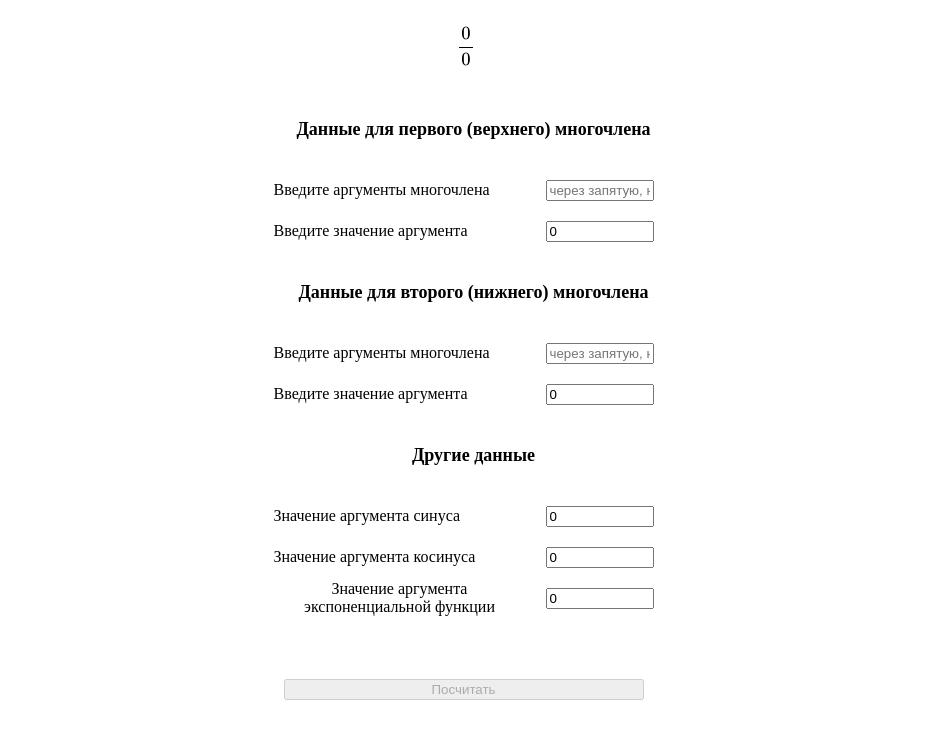
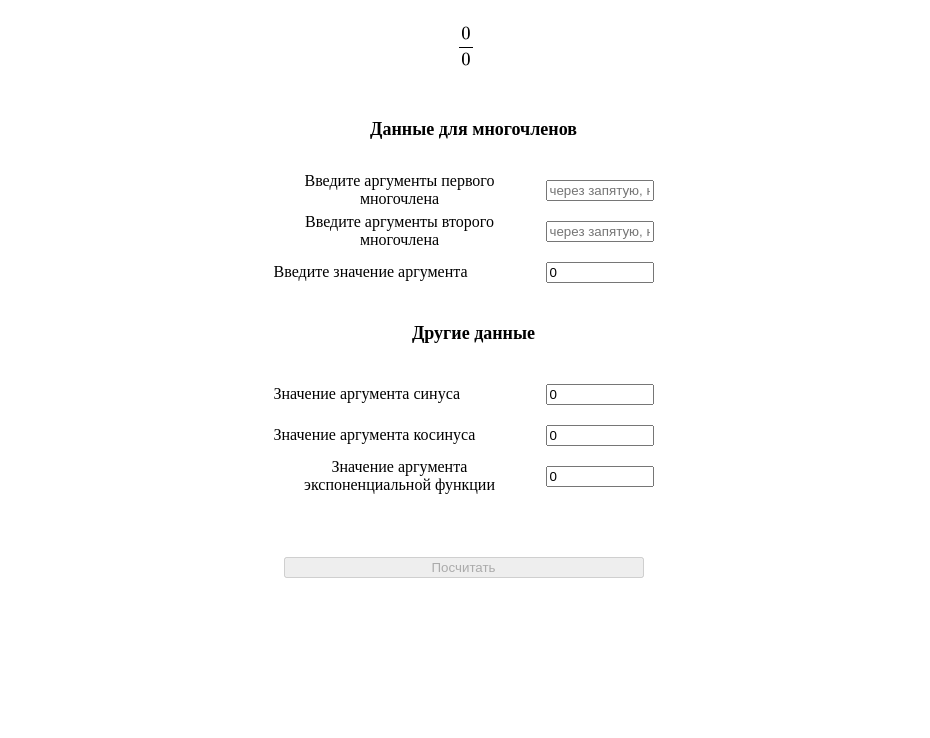
Before and after one commit to DaniinXorchenabo/computational_algorithms, a plain HTML site: page lab_1/public/index.html in a window 1280 px wide. Shown: the part 70-808 px from the top of the page, without its empty margins (174-1104 px from the left). Drawn offline with nearby package versions, Linux system fonts and the light colour scheme.

Commit message:
fixing bugs.

```diff
--- a/lab_1/public/index.html
+++ b/lab_1/public/index.html
@@ -23,10 +23,17 @@
 
     <div class="child input_box_parent">
         <div class="array_box">
-            <h2>Данные для первого (верхнего) многочлена</h2>
+            <h2>Данные для многочленов</h2>
             <div class="input_box">
-                <test>Введите аргументы многочлена</test>
+                <test>Введите аргументы первого многочлена</test>
                 <input id="P1_data" value=""
+                       oninput="corrected_a_set_of_numbers(event)"
+                       onchange="corrected_a_set_of_numbers(event)"
+                       placeholder="через запятую, начиная с нулевой степени">
+            </div>
+            <div class="input_box">
+                <test>Введите аргументы второго многочлена</test>
+                <input id="P2_data" value=""
                        oninput="corrected_a_set_of_numbers(event)"
                        onchange="corrected_a_set_of_numbers(event)"
                        placeholder="через запятую, начиная с нулевой степени">
@@ -40,23 +47,6 @@
             </div>
         </div>
 
-        <div class="array_box">
-            <h2>Данные для второго (нижнего) многочлена</h2>
-            <div class="input_box">
-                <test>Введите аргументы многочлена</test>
-                <input id="P2_data" value=""
-                       oninput="corrected_a_set_of_numbers(event)"
-                       onchange="corrected_a_set_of_numbers(event)"
-                       placeholder="через запятую, начиная с нулевой степени">
-            </div>
-            <div class="input_box">
-                <test>Введите значение аргумента</test>
-                <input id="P2_arg" value="0"
-                       oninput="correcting_number(event)"
-                       onchange="corrected_number(event)"
-                       placeholder=""/>
-            </div>
-        </div>
         <h2>Другие данные</h2>
         <div class="array_box">
             <div class="input_box">
--- a/lab_1/public/scripts/input_data.js
+++ b/lab_1/public/scripts/input_data.js
@@ -6,7 +6,7 @@ const draw_formula = (event, result=null) => {
     const cos_ = document.getElementById('cos_data').value;
     const exp = document.getElementById('exp_data').value;
     document.getElementById('main_formula').innerText =
-        `$$\\frac{${create_P('P1_data')}}{${create_P('P2_data')}} * sin(${sin_}) * \\frac{cos(${cos_})}{{${exp}}*e^{${exp}}}${result?'=' + result:''}$$`;
+        `$$\\frac{${create_P('P1_data')}}{${create_P('P2_data')}} * sin(${sin_}) + \\frac{cos(${cos_})}{{${exp}}*e^{${exp}}}${result?'=' + result:''}$$`;
 
     MathJax.typeset();
 }
--- a/lab_1/public/scripts/utils.js
+++ b/lab_1/public/scripts/utils.js
@@ -2,7 +2,7 @@ const get_all_input_items = (event) => {
     const p1 = document.getElementById('P1_data');
     const p2 = document.getElementById('P2_data');
     const p1_arg = document.getElementById('P1_arg');
-    const p2_arg = document.getElementById('P2_arg');
+    const p2_arg = document.getElementById('P1_arg');
 
     const sin_ = document.getElementById('sin_data');
     const cos_ = document.getElementById('cos_data');
```
Also changed, not shown: 3 other files.
